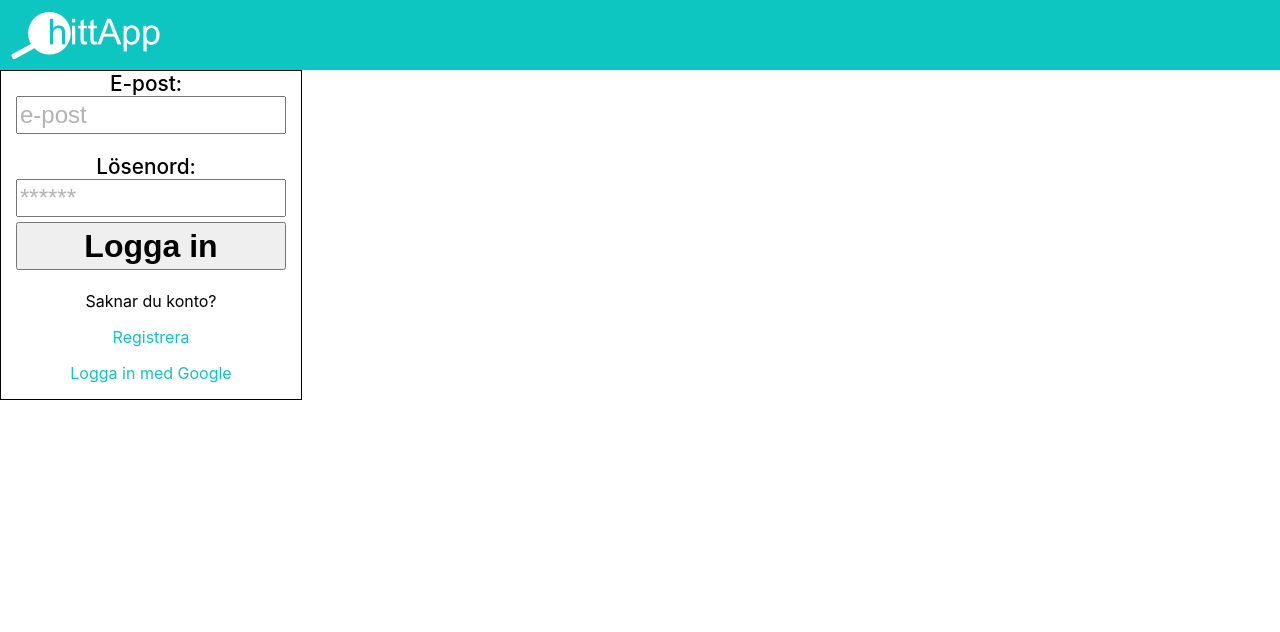
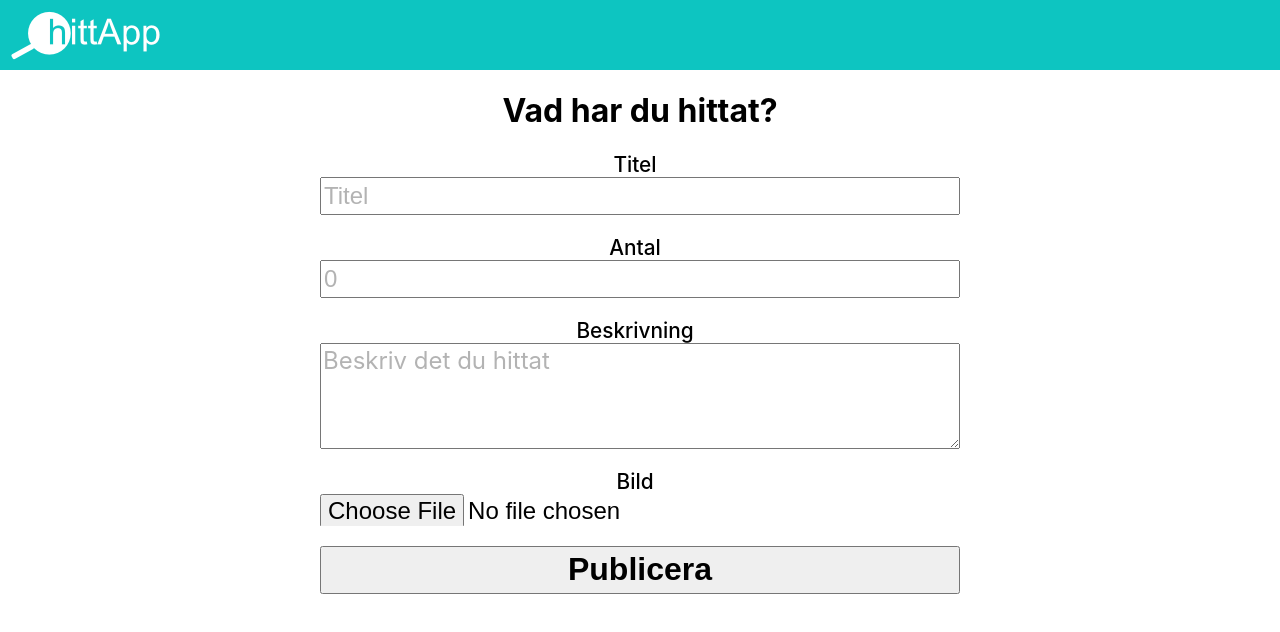
Before and after one commit to bobbyem/hittapp, a React (Create React App) app: page /hittat in a window 1280 px wide. Shown: the top 632 px of the page. Built offline with nearby package versions, Linux system fonts and the light colour scheme; no server answers.

Commit message:
Fixed the search-function in tappat.js and added a check for similar titles. Started restructuring hittat.js into a function based component. Will use context to check login state.

```diff
--- a/src/App.js
+++ b/src/App.js
@@ -1,19 +1,21 @@
-import React, { useEffect} from 'react';
+import React, { useEffect, useState} from 'react';
 import './App.css';
 import Layout from "./Components/Layout/Layout";
 import Tappat from "./Containers/Tappat/Tappat";
 import Hittat from "./Containers/Hittat/Hittat";
 import Login from "./Components/UI/Login/Login";
 import {BrowserRouter as Router, Switch, Route} from "react-router-dom";
+import UserContext from "./Contexts/UserContext";
 
 function App() {
+  const [user, setUser] = useState(null);
 
   useEffect(() => {
     console.log("UseEffect at app.js");
   })
 
   return (
-
+    <UserContext.Provider user={{user, setUser}}>
       <Router>
           <div className="App">
             <Layout>
@@ -26,6 +28,7 @@ function App() {
             </Layout>
           </div>
       </Router>
+    </UserContext.Provider>
   );
 }
 
--- a/src/Components/UI/Login/Login.js
+++ b/src/Components/UI/Login/Login.js
@@ -1,7 +1,8 @@
-import React, { useState, useEffect} from "react";
+import React, { useState, useEffect, useContext} from "react";
 import classes from "./Login.module.css";
 import firebase from "../../../Firebase";
 import Aux from "../../../HOC/Auxiliary/Auxiliary";
+import UserContext from "../../../Contexts/UserContext";
 import "firebase/auth";
 const auth = firebase.auth();
 let provider = new firebase.auth.GoogleAuthProvider();
--- a/src/Containers/Hittat/Hittat.js
+++ b/src/Containers/Hittat/Hittat.js
@@ -1,39 +1,37 @@
-import React, { Component } from "react";
+import React, { useState, useEffect, useContext, useLayoutEffect } from "react";
 import classes from "./Hittat.module.css";
 import firebase from "../../Firebase";
 import Login from "../../Components/UI/Login/Login";
+import UserContext from "../../Contexts/UserContext";
 const db = firebase.firestore();
 
 
-class hittat extends Component {
-    state = {
-        userLoggedIn: false,
-        uploadSuccess: false,
-        requiredFilled: false,
-        input: {
-            title: null,
-            amount: 0,
-            description: null,
-            image: null,
-            url: null
-        },
-        placeholder: {
-            title: "Titel",
-            amount: 0,
-            description: "Beskriv det du hittat..."
-        }
-    }
-    componentDidMount() {
-        document.title="hittApp";
-        console.log("Component did mount in hittat.js");
-    }
+function Hittat () {
+    const [uploadSucess, setUploadSuccess] = useState(false);
+    const [inputTitle, setInputTitle] = useState(null);
+    const [inputAmount, setInputAmount] = useState(null);
+    const [inputDescription, setInputDescription] = useState(null);
+    const [inputImage, setInputImage] = useState(null);
+    const [inputURL, setInputURL] = useState(null);
+    const [placeholderTitle, setPlaceholderTitle] = useState("Titel");
+    const [placeholderAmount, setPlaceholderAmount] = useState(0);
+    const [placeholderDescription, setPlaceholderDescription] = useState("Beskriv det du hittat");
 
 
-    publishHandler = (event) => {
+    useLayoutEffect(() => {
+        console.log("useLayOutEffect at hittat.js");
+    })
+
+
+    const publishHandler = (event) => {
         event.preventDefault();
         //Grab a state reference
-        let inputRef = {...this.state.input};
-        let file = this.state.input.image;
+        let inputRef = {
+            title: inputTitle,
+            amount: inputAmount,
+            description: inputDescription
+        };
+        let file = inputImage;
         let storageRef = firebase.storage().ref();
         let uploadTask = storageRef.child("uploads/" +file.name).put(file);
         uploadTask.on(firebase.storage.TaskEvent.STATE_CHANGED,
@@ -59,92 +57,58 @@ class hittat extends Component {
                 });
             }
             );
-    this.setState({uploadSuccess: true});
+    setUploadSuccess(true);
     };
 
-    titlehandler = (event) => {
+    const titlehandler = (event) => {
         let titleInput = event.target.value;
-        this.setState(state => ({
-            input: {
-                ...state.input,
-                title: titleInput
-            }
-        }));
-        console.log(titleInput);
-        console.log(this.state.input);
+        setInputTitle(titleInput);
     }
 
-    amountHandler = (event) => {
+    const amountHandler = (event) => {
         let amountInput = event.target.value;
-        this.setState(state => ({
-            input: {
-                ...state.input,
-                amount: amountInput
-            }
-        }));
-        console.log(this.state.input.amount);
+        setInputAmount(amountInput);
     };
 
-    descriptionHandler = (event) => {
+    const descriptionHandler = (event) => {
         let descriptionInput = event.target.value;
-        this.setState(state => ({
-            input: {
-                ...state.input,
-                description: descriptionInput
-            }
-        }));
-        console.log(this.state.input.description);
+        setInputDescription(descriptionInput);
     };
 
-    fileChangedHandler = (event) => {
+    const fileChangedHandler = (event) => {
         let file = event.target.files[0];
-        this.setState(state => ({
-            input: {
-                ...state.input,
-                image: file
-            }
-        }));
+        setInputImage(file);
     }
 
-
-
-    render () {
-
-        if (!this.state.uploadSuccess && this.state.userLoggedIn) {
+        if (!uploadSucess) {
             return (
                 <div className={classes.Hittat}>
-                    <form onSubmit={this.publishHandler}>
+                    <form onSubmit={publishHandler}>
                         <h1>Vad har du hittat?</h1>
                         <label>Titel </label>
-                        <input type="text" placeholder={this.state.placeholder.title} onChange={this.titlehandler} required/>
+                        <input type="text" placeholder={placeholderTitle} onChange={titlehandler} required/>
                         <br/>
                         <label>Antal</label>
-                        <input type="number" placeholder={this.state.placeholder.amount} onChange={this.amountHandler} required/>
+                        <input type="number" placeholder={placeholderAmount} onChange={amountHandler} required/>
                         <br/>
                         <label>Beskrivning</label>
-                        <textarea type="text" placeholder={this.state.placeholder.description} onChange={this.descriptionHandler} required/>
+                        <textarea type="text" placeholder={placeholderDescription} onChange={descriptionHandler} required/>
                         <br/>
                         <label>Bild</label>
-                        <input type="file" accept="image/*" required onChange={this.fileChangedHandler}/>
+                        <input type="file" accept="image/*" required onChange={fileChangedHandler}/>
                         <br/>
-                        <button onSubmit={this.publishHandler}>Publicera</button>
+                        <button onSubmit={publishHandler}>Publicera</button>
                     </form>
                 </div>
             )
         };
 
-        if (!this.state.userLoggedIn) {
-            return (
-                <Login/>
-            )
-        }
             return (
                 <div>
                 <h1>Tack för ditt bidrag!</h1>
                 </div>
             );
+    }
 
-    }
-}
 
-export default hittat;
+export default Hittat;
--- a/src/Containers/Tappat/Tappat.js
+++ b/src/Containers/Tappat/Tappat.js
@@ -12,7 +12,8 @@ export default class Tappat extends PureComponent {
         placeholder: "Vad har du tappat?",
         query: null,
         foundObjects: null,
-        queryMatch: null,
+        exactQueryMatch: [],
+        similarQueryMatches: [],
         noMatchObject: {
             title: "",
             amount: 0,
@@ -21,9 +22,6 @@ export default class Tappat extends PureComponent {
 
         }
     }
-
-
-
 
     componentDidMount() {
         db.collection("hittat").get()
@@ -35,22 +33,46 @@ export default class Tappat extends PureComponent {
 
     }
 
-
     searchQueryChangeHandler = (event) => {
-        this.setState({...this.state, queryMatch: null});
+        this.setState({exactQueryMatch: null});
         this.setState({...this.state, query: event.target.value.toLowerCase()});
         console.log(this.state.query);
     }
 
     searchSubmitHandler = (event) => {
-        console.log(this.state.query)
         event.preventDefault();
         let query = this.state.query;
-        let matchIndex = this.state.foundObjects.findIndex(function (object, index){
-            return object.title.toLowerCase() === query;
-        });
+        let matchObjects = [];
 
-        this.setState({...this.state, queryMatch: matchIndex});
+        if (this.state.foundObjects) {
+            let objects = this.state.foundObjects;
+            //Check for exact matches and store
+            objects.forEach((element, i) => {
+                if (element.title.toLowerCase() === query.toLowerCase()) {
+                    matchObjects.push(element);
+                }
+                return
+            });
+
+            //Push similar results to similarMatchIndexes
+            objects.forEach((element, i) => {
+                let currentMatch = matchObjects[0];
+                if(element !== currentMatch){
+                    let firstThreeChars = query.slice(0,3);
+                    let elementFirstThreeChars = element.title.slice(0,3).toLowerCase();
+                    return elementFirstThreeChars === firstThreeChars ? matchObjects.push(element) : null;}
+            });
+            console.log(matchObjects);
+
+        // Set Query Matches in State
+        this.setState({exactQueryMatch: matchObjects});
+        matchObjects = [];
+        }
+
+        //In case no objects to search - Server connection lost?
+        else {
+            alert("no objects");
+        }
 
     }
 
@@ -58,22 +80,13 @@ export default class Tappat extends PureComponent {
 
         let object = <Spinner/>;
 
-        if (this.state.queryMatch !== null && this.state.queryMatch === -1) {
-            //No match view
-            object = this.state.foundObjects.map((object) => <Object className={classes.Object} key={object.title} title={object.title}
-                amount={object.amount}
-                description={object.description}
-                url={object.url}/>)
-        }
-
-        if (this.state.queryMatch !== null && this.state.queryMatch >=0) {
+        if (this.state.exactQueryMatch !== null) {
             //Found match view
-            let index = this.state.queryMatch;
-            let match = this.state.foundObjects[index];
-            object = <Object className={classes.Object} key={match.title} title={match.title}
-                amount={match.amount}
-                description={match.description}
-                url={match.url}/>;
+            let matchObject = this.state.exactQueryMatch;
+            object = matchObject.map((element) => <Object className={classes.Object} key={element.title} title={element.title}
+                amount={element.amount}
+                description={element.description}
+                url={element.url}/>)
         }
 
         return (
@@ -83,7 +96,7 @@ export default class Tappat extends PureComponent {
                     <input type="text" className={classes.SearchBar} placeholder={this.state.placeholder} onChange={this.searchQueryChangeHandler}/>
                 </form>
                 <div className={classes.Tappat}>
-                {!this.state.query ? null : object}
+                    {!this.state.query ? null : object}
                 </div>
             </Aux>
 
```
Lines whose indentation alone changed are shown as unchanged.
